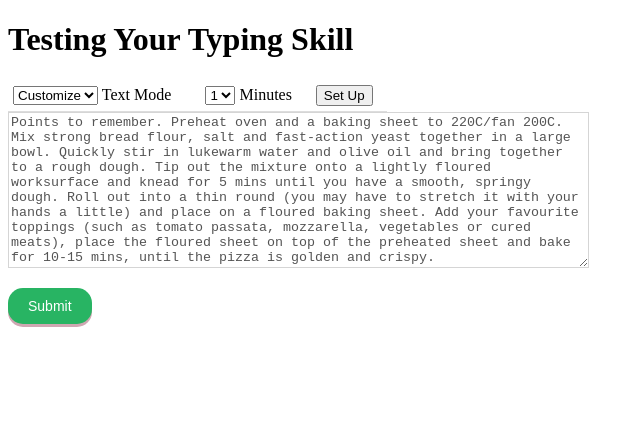
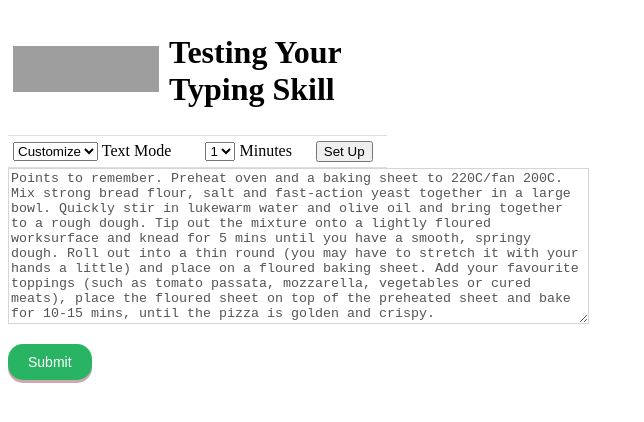
Before and after one commit to sammilei/SMC-CS81-typing-tester, a plain HTML site: page index.html in a window 1280 px wide. Shown: the whole page, without its empty margins (0-644 px from the left). Drawn offline with nearby package versions, Linux system fonts and the light colour scheme; grey boxes are pictures that could not be loaded.

Commit message:
fixing design
to-do: comparing; result.html js part; design.

```diff
--- a/index.html
+++ b/index.html
@@ -59,7 +59,12 @@ textarea {
 	<script type="text/javascript" src="TypeTester.js">
 
 	</script>
-	<h1>Testing Your Typing Skill</h1>
+	<table>
+	<tr>
+		<td><img style="width: 146px; height: 46px;" src="http://cdn-ak.f.st-hatena.com/images/fotolife/n/nisemono_san/20160404/20160404134709.png" /></td>
+		<td><h1>Testing Your Typing Skill</h1></td>
+	</tr>
+	</table>
 	<div id="toolbar">
 		<table>
 			<tr>
```
Also changed, not shown: result.html (+11 -1 lines).
